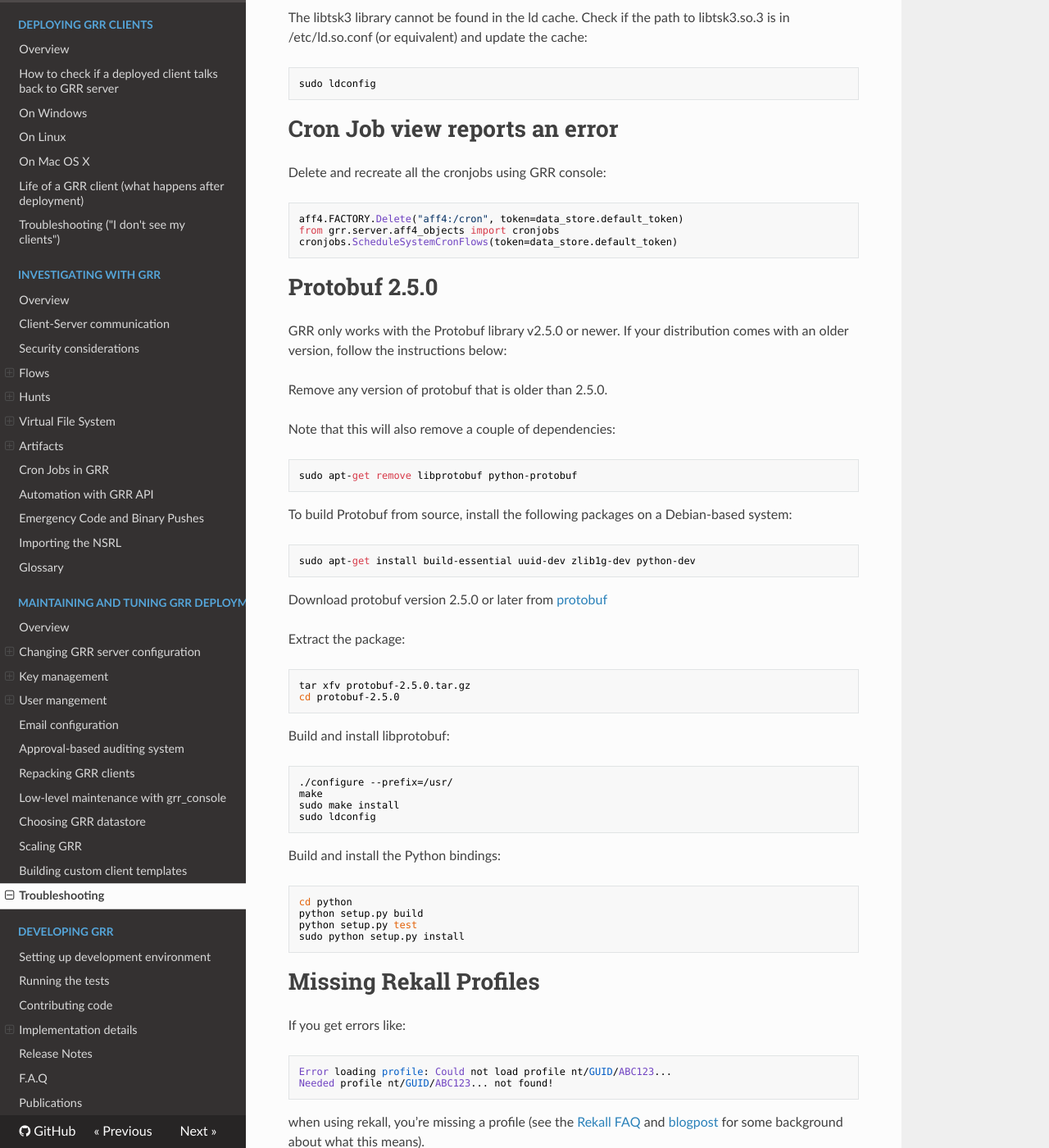
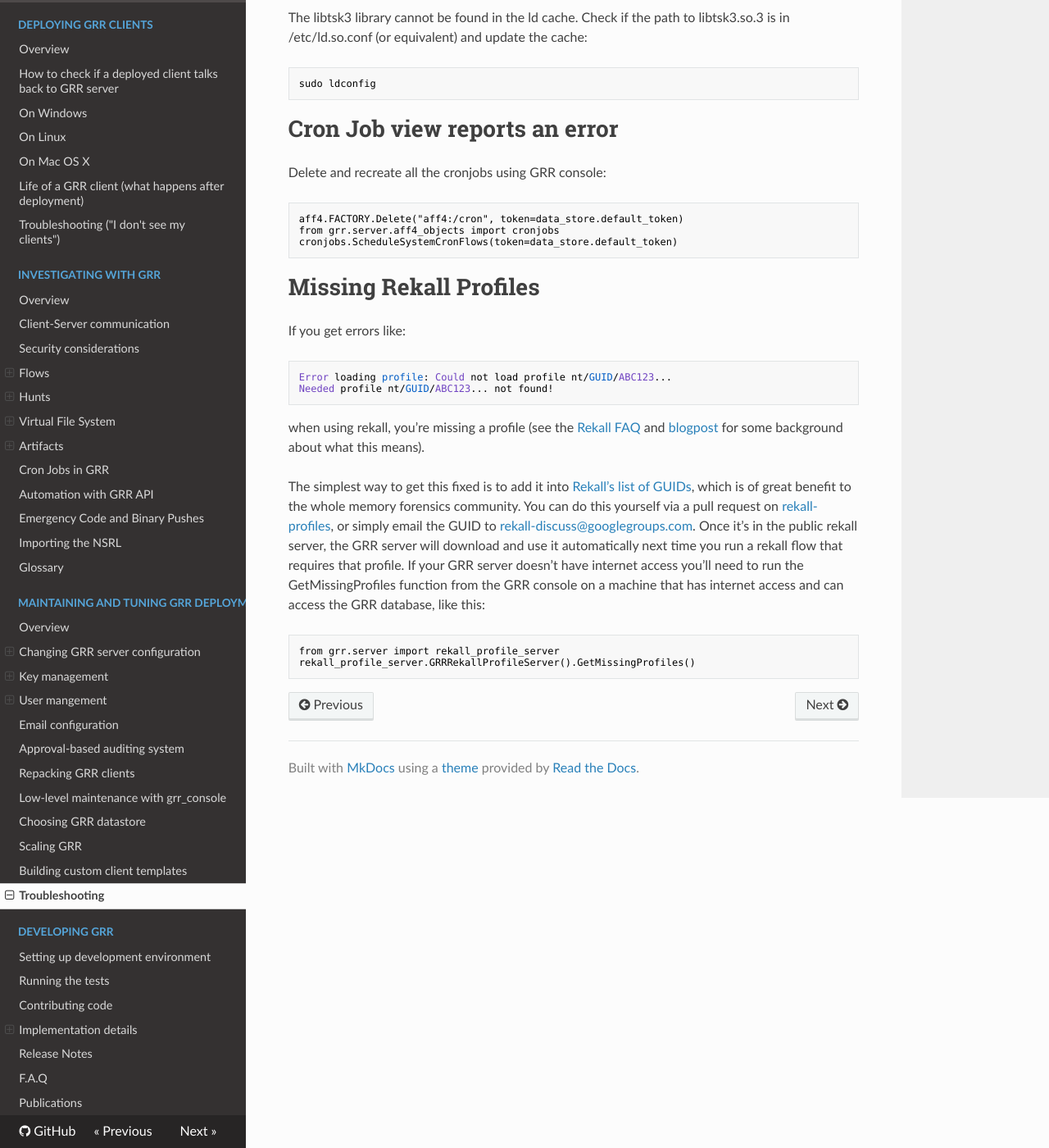
Before and after one commit to google/grr-doc, an MkDocs documentation site: the page built from docs/maintaining-and-tuning/troubleshooting.md, in a window 1280 px wide and 1400 px high, scrolled down 951 px. Shown: the whole window at 82% size. Built offline with MkDocs 1.6.1, drawn with Linux system fonts in a browser that asks for light colours; nearby versions of some CDN libraries; old or Windows-style settings are respelled for this version of MkDocs; some of the changed text lies outside the part shown.

````diff
--- a/docs/maintaining-and-tuning/troubleshooting.md
+++ b/docs/maintaining-and-tuning/troubleshooting.md
@@ -15,7 +15,9 @@
 You can troubleshoot by running the services in the foreground, e.g. to
 run the HTTP Front-end server in the foreground:
 
-    sudo grr_server --start_http_server --verbose
+```docker
+sudo grr_server --start_http_server --verbose
+```
 
 # Any/some of the GRR services are not running correctly
 
@@ -24,7 +26,9 @@
 Troubleshoot by running the services in the foreground, e.g. to run the
 UI in the foreground:
 
-    sudo grr_server --verbose --start_ui
+```docker
+sudo grr_server --verbose --component frontend
+```
 
 # Cannot open libtsk3.so.3
 
@@ -35,53 +39,19 @@
 to libtsk3.so.3 is in /etc/ld.so.conf (or equivalent) and update the
 cache:
 
-    sudo ldconfig
+```docker
+sudo ldconfig
+```
 
 # Cron Job view reports an error
 
 Delete and recreate all the cronjobs using GRR console:
 
-    aff4.FACTORY.Delete("aff4:/cron", token=data_store.default_token)
-    from grr.server.aff4_objects import cronjobs
-    cronjobs.ScheduleSystemCronFlows(token=data_store.default_token)
-
-# Protobuf 2.5.0
-
-GRR only works with the Protobuf library v2.5.0 or newer. If your
-distribution comes with an older version, follow the instructions below:
-
-Remove any version of protobuf that is older than 2.5.0.
-
-Note that this will also remove a couple of dependencies:
-
-    sudo apt-get remove libprotobuf python-protobuf
-
-To build Protobuf from source, install the following packages on a
-Debian-based system:
-
-    sudo apt-get install build-essential uuid-dev zlib1g-dev python-dev
-
-Download protobuf version 2.5.0 or later from
-[protobuf](http://code.google.com/p/protobuf/)
-
-Extract the package:
-
-    tar xfv protobuf-2.5.0.tar.gz
-    cd protobuf-2.5.0
-
-Build and install libprotobuf:
-
-    ./configure --prefix=/usr/
-    make
-    sudo make install
-    sudo ldconfig
-
-Build and install the Python bindings:
-
-    cd python
-    python setup.py build
-    python setup.py test
-    sudo python setup.py install
+```docker
+aff4.FACTORY.Delete("aff4:/cron", token=data_store.default_token)
+from grr.server.aff4_objects import cronjobs
+cronjobs.ScheduleSystemCronFlows(token=data_store.default_token)
+```
 
 # Missing Rekall Profiles
 
@@ -107,5 +77,7 @@
 run the GetMissingProfiles function from the GRR console on a machine
 that has internet access and can access the GRR database, like this:
 
-    from grr.server import rekall_profile_server
-    rekall_profile_server.GRRRekallProfileServer().GetMissingProfiles()
+```docker
+from grr.server import rekall_profile_server
+rekall_profile_server.GRRRekallProfileServer().GetMissingProfiles()
+```
````
Also changed, not shown: docs/maintaining-and-tuning/repacking-clients.md (+9 -6 lines).
